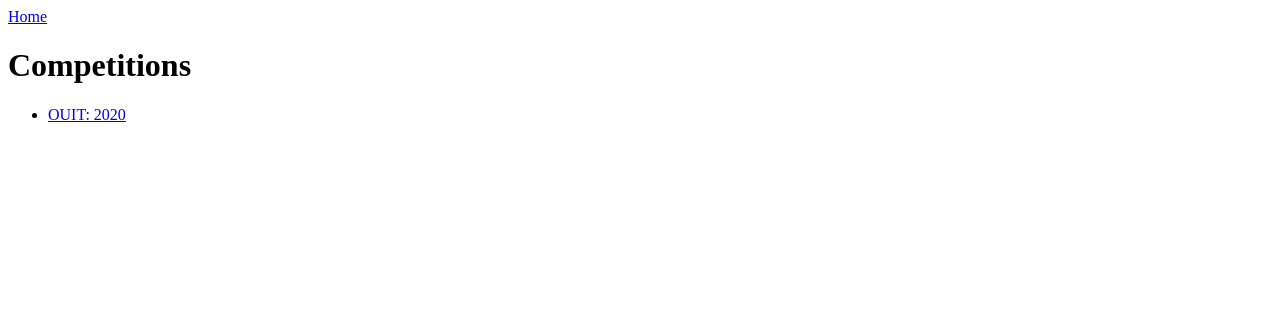
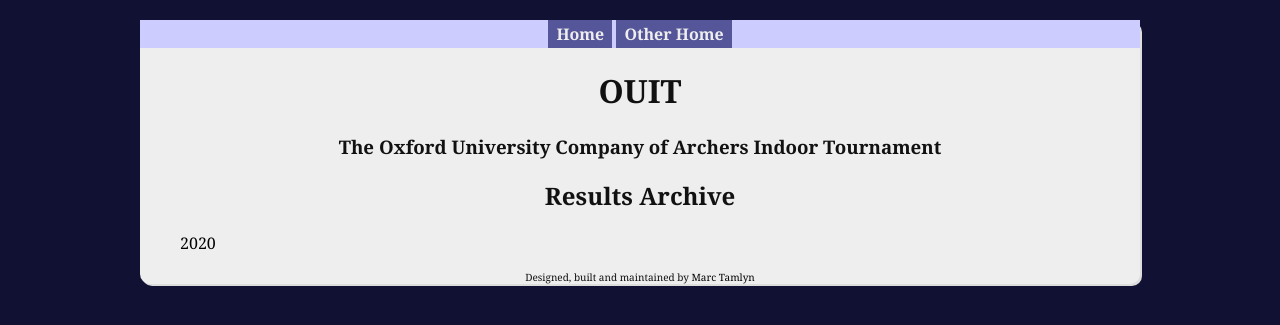
Before and after one commit to mjtamlyn/tamlynscore, a Django app: page / in a window 1280 px wide. Shown: the top 325 px of the page. Run offline with Django 3.2, Linux system fonts and the light colour scheme; tables that the repository leaves empty hold one stand-in row (values such as "Sample post").

Commit message:
some very basic css, static files working

```diff
--- /dev/null
+++ b/src/records/static/css/style.css
@@ -0,0 +1,52 @@
+body {
+    background-color: #113;
+    font-family: Georgia;
+}
+h1, h2, h3, h4, h5, h6 {
+    text-align: center;
+}
+a {
+
+    color: #000;
+    text-decoration: none;
+}
+a:hover {
+    text-decoration: underline;
+}
+ul {
+    list-style-type: none;
+}
+li {
+    display: block;
+}
+
+.wrapper {
+    background-color: #eee;
+    border-radius: 10px;
+    box-shadow: 2px 2px #ddd;
+    color: #111;
+    margin: 20px auto;
+    width: 1000px;
+}
+.navigation {
+    background-color: #ccf;
+    border-radius: 10 10 0 0px;
+    font-weight: bold;
+    text-align: center;
+    width: 100%;
+}
+.navigation .nav-link {
+    background-color: #559;
+    color: #eee;
+    display: inline-block;
+    padding: 3px 8px;
+}
+.navigation a:hover .nav-link {
+    background-color: #77a;
+    text-decoration: underline;
+}
+.footer {
+    font-size: 10px;
+    margin: 2px 0px;
+    text-align: center;
+}
--- a/src/records/templates/base.html
+++ b/src/records/templates/base.html
@@ -1,17 +1,28 @@
 <html>
     <head>
         {% block head %}
+            {% block styles %}
+                <link rel="stylesheet" href="{{ STATIC_URL }}css/style.css" />
+                {% block extrastyles %}
+                {% endblock extrastyles %}
+            {% endblock styles %}
         {% endblock head %}
     </head>
     <body>
         <div class="wrapper">
             {% block nav %}
             <div class="navigation">
-                <a href="/">Home</a>
+                <a href="/"><div class="nav-link">Home</div></a>
+                <a href="/"><div class="nav-link">Other Home</div></a>
             </div>
             {% endblock nav %}
             {% block content %}
             {% endblock %}
+            {% block footer %}
+            <div class="footer">
+                <p>Designed, built and maintained by <a href="http://twitter.com/mjtamlyn">Marc Tamlyn</a></p>
+            </div>
+            {% endblock footer %}
         </div>
     </body>
 </html>
--- a/src/records/templates/index.html
+++ b/src/records/templates/index.html
@@ -1,11 +1,13 @@
 {% extends 'base.html' %}
 
 {% block content %}
-<h1>Competitions</h1>
+<h1>OUIT</h1>
+<h3>The Oxford University Company of Archers Indoor Tournament</h3>
+<h2>Results Archive</h2>
 
 <ul>
 {% for competition in competitions %}
-<li><a href="/competition/{{ competition.pk }}">{{ competition }}</a></li>
+<li><a href="/competition/{{ competition.pk }}">{{ competition.date.year }}</a></li>
 {% endfor %}
 </ul>
 {% endblock content %}
--- a/src/records/views.py
+++ b/src/records/views.py
@@ -1,12 +1,13 @@
 from django.shortcuts import render_to_response, get_object_or_404
+from django.template import RequestContext
 
 from records.models import *
 
 def index(request):
     competitions = Competition.objects.all()
-    return render_to_response('index.html', locals())
+    return render_to_response('index.html', locals(), context_instance=RequestContext(request))
 
 def competition_index(request, competition_id):
     competition = get_object_or_404(Competition, id=competition_id)
     results = competition.full_results()
-    return render_to_response('competition_index.html', locals())
+    return render_to_response('competition_index.html', locals(), context_instance=RequestContext(request))
--- a/src/urls.py
+++ b/src/urls.py
@@ -1,3 +1,4 @@
+from django.conf import settings
 from django.conf.urls.defaults import *
 
 from django.contrib import admin
@@ -7,3 +8,7 @@ urlpatterns = patterns('',
     (r'', include('records.urls')),
     (r'^admin/', include(admin.site.urls)),
 )
+
+if settings.DEBUG:
+    from django.contrib.staticfiles.urls import urlpatterns as static_patterns
+    urlpatterns += static_patterns
```
